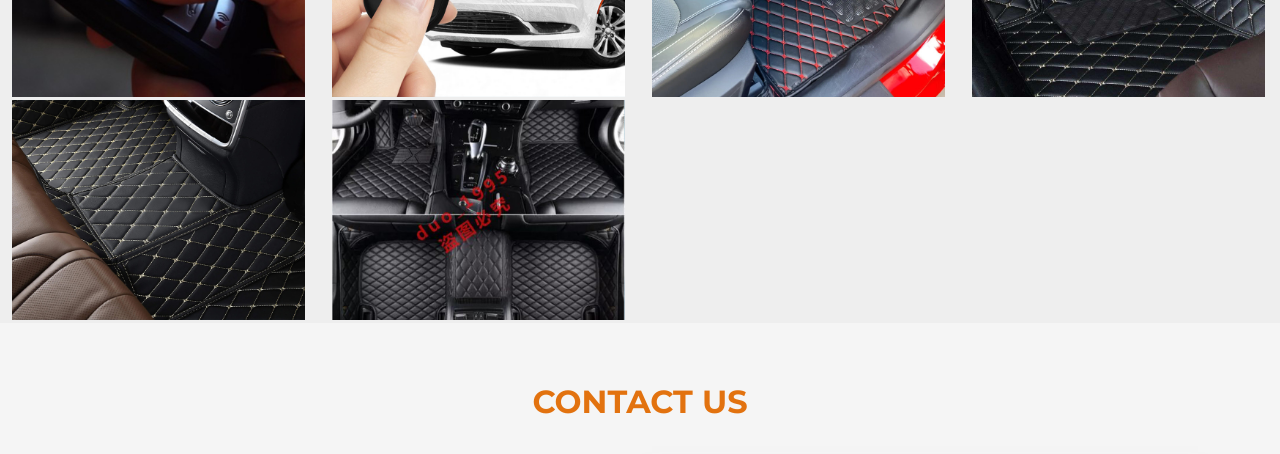
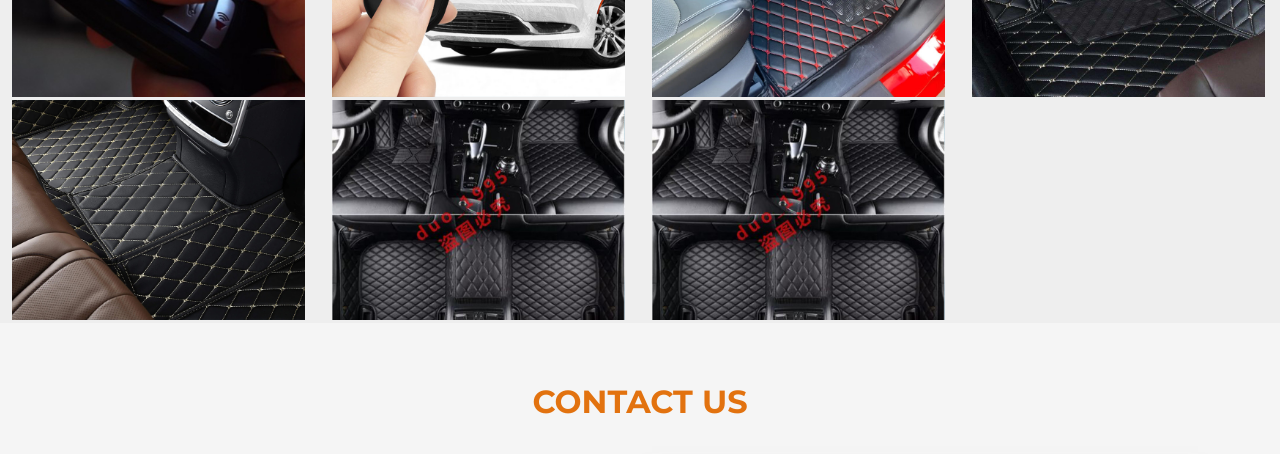
Before and after one commit to singhshanveer/sdl-github.io, a plain HTML site: page index.html in a window 1280 px wide. Shown: the part 4427-4881 px from the top of the page. Drawn offline with nearby package versions, Linux system fonts and the light colour scheme.

Commit message:
Update index.html

```diff
--- a/index.html
+++ b/index.html
@@ -332,6 +332,13 @@
               </a>
             </div>
           </div>
+          <div class="col-lg-3 col-md-4">
+            <div class="gallery-item">
+              <a href="assets/img/gallery/gallery-14.jpg" class="venobox" data-gall="gallery-item">
+                <img src="assets/img/gallery/gallery-14.jpg" alt="" class="img-fluid">
+              </a>
+            </div>
+          </div>
 
         </div>
 
```
